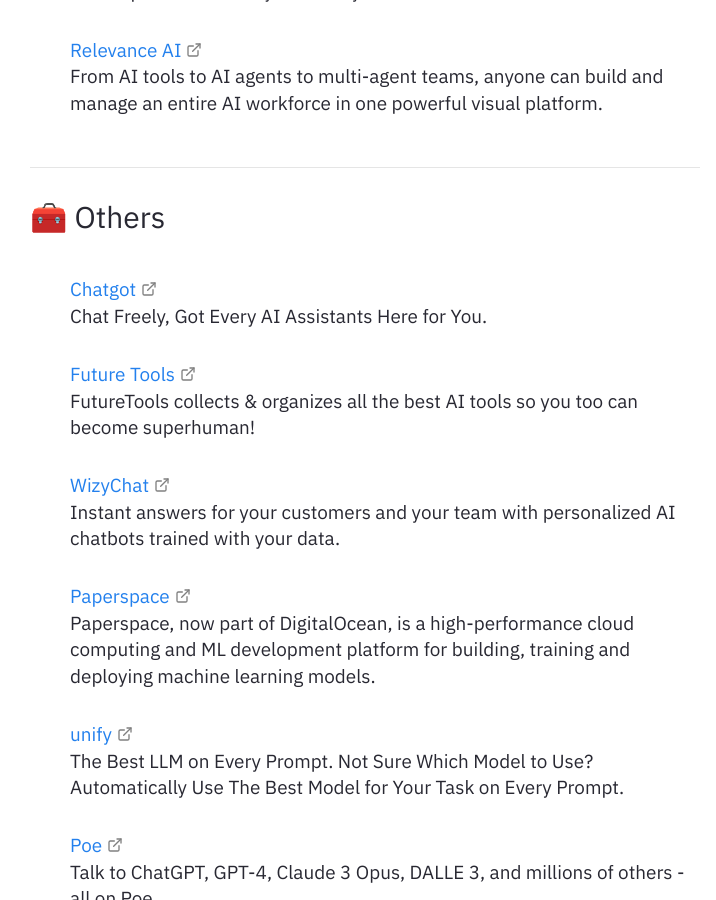
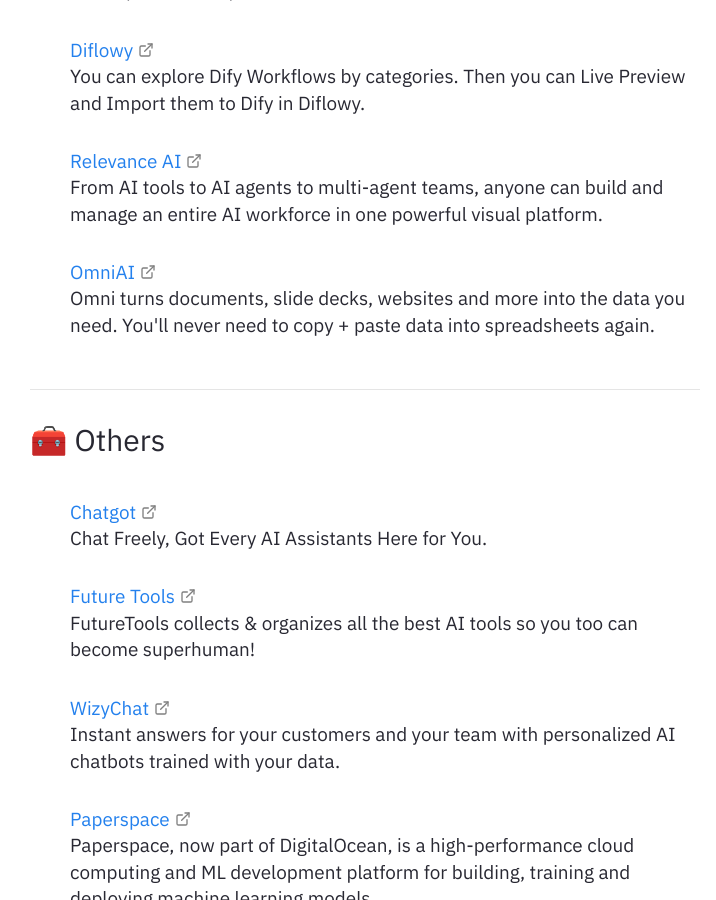
Before and after one commit to AI-Atlaas/ai-atlas-site, a Jekyll site: the page built from pages/index.md, in a window 1280 px wide and 900 px high, scrolled down 48050 px. Shown: the whole window, without its empty margins (275-991 px from the left). Built offline with Jekyll 4.4.1, drawn with Linux system fonts in a browser that asks for light colours; some of the changed text lies outside the part shown.

Commit message:
Update README from AI-Atlas/AI-Atlas

```diff
--- a/pages/docs/list.md
+++ b/pages/docs/list.md
@@ -949,6 +949,9 @@
 - [PetSpotR](https://github.com/gh-productivity-workshops/PetSpotR)
    Demo application that showcases a modern, cloud-native application with Codespaces and Copilot.
 
+- [Raycast-G4F](https://github.com/XInTheDark/raycast-g4f/)
+   Raycast extension to use GPT, Claude, Llama, and more... all for FREE! + Full support for custom APIs.
+
 ---
 
 ### 📦 Models & LLMs
@@ -1187,6 +1190,9 @@
 - [Relevance AI](https://relevanceai.com)
    From AI tools to AI agents to multi-agent teams, anyone can build and manage an entire AI workforce in one powerful visual platform.
 
+- [OmniAI](https://getomni.ai)
+   Omni turns documents, slide decks, websites and more into the data you need. You'll never need to copy + paste data into spreadsheets again.
+
 ---
 
 ### 🧰 Others
```
